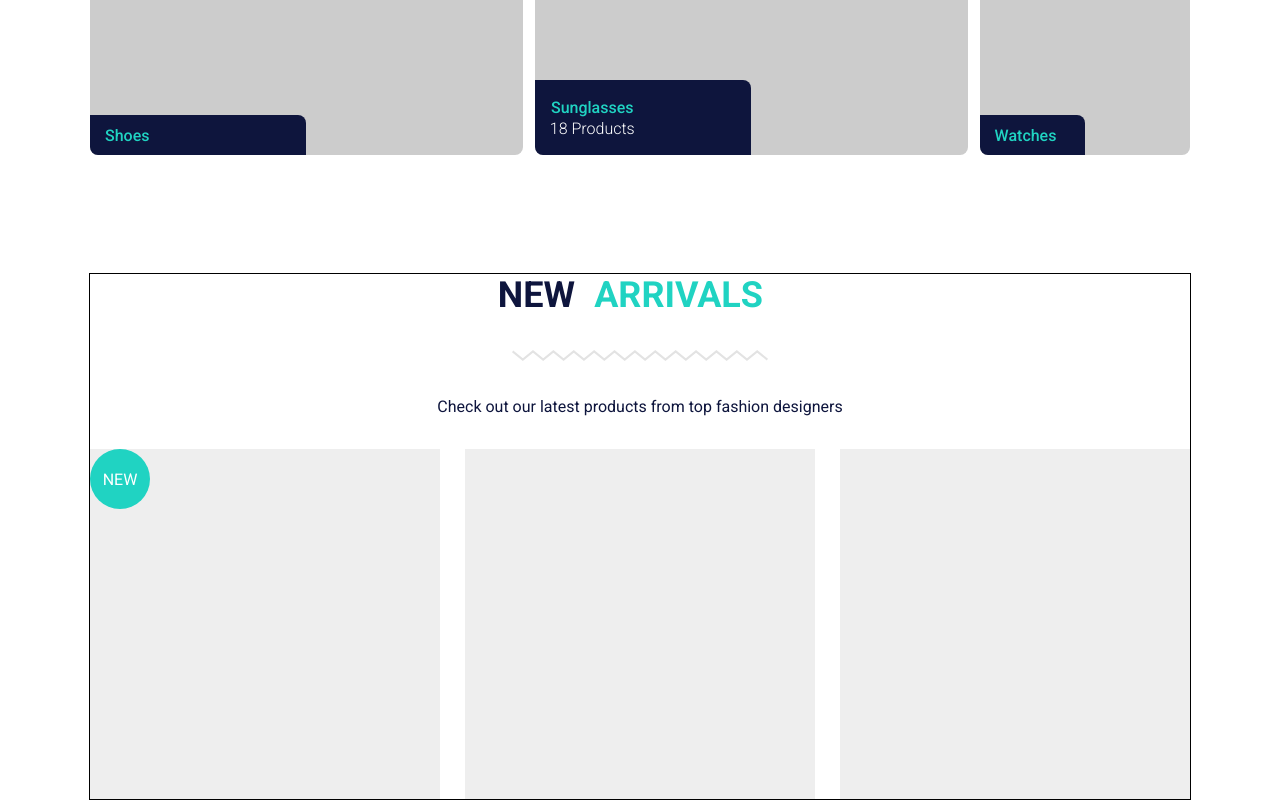
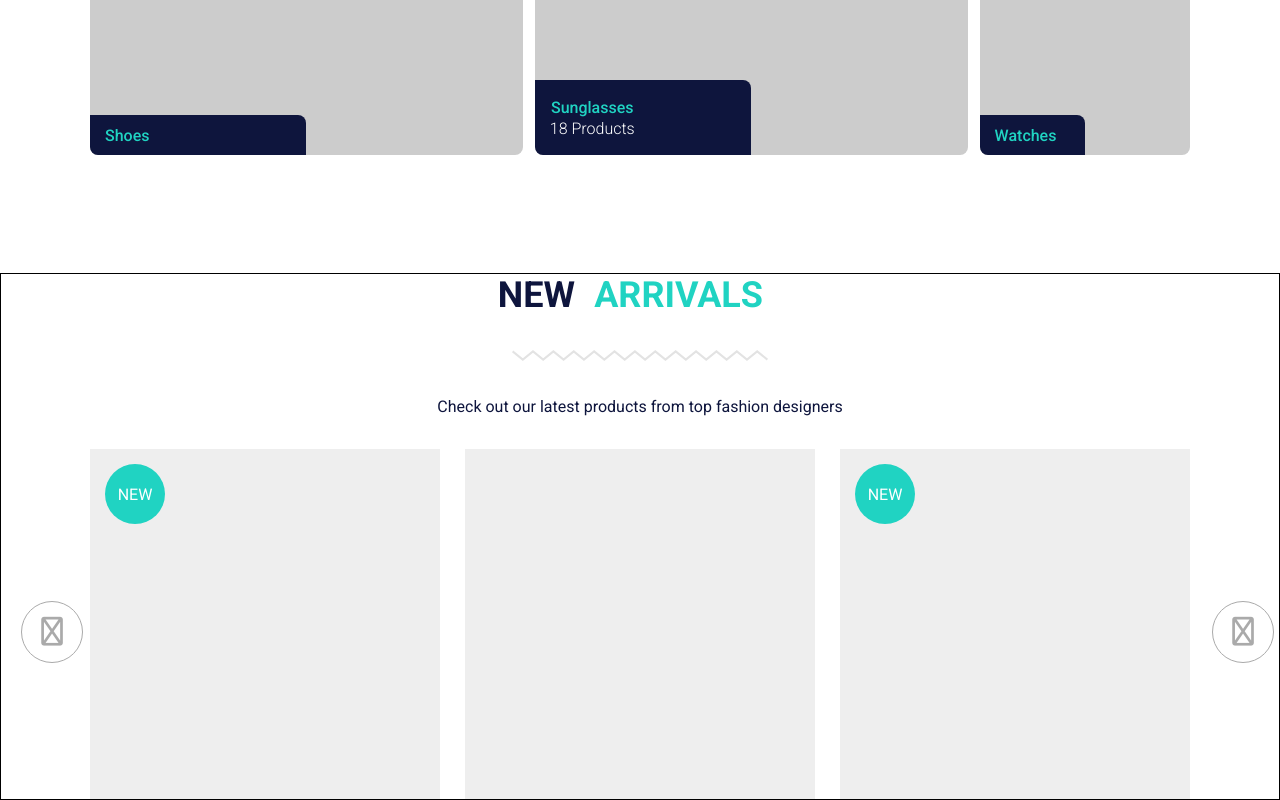
Before and after one commit to ScrumWin21/ScrumFrontEnd, a React (Create React App) app: page / in a window 1280 px wide. Shown: the part 1704-2504 px from the top of the page. Built offline with nearby package versions, Linux system fonts and the light colour scheme.

Commit message:
working on showcas 4

```diff
--- a/css/App.css
+++ b/css/App.css
@@ -403,6 +403,16 @@ p {
   width: 350px;
   height: 350px;
   background-color: #eeeeee;
+  position: relative;
+}
+
+.newArrivals-cards {
+  display: flex;
+  width: 1268px;
+  justify-content: space-between;
+  margin-left: auto;
+  margin-right: auto;
+  align-items: center;
 }
 
 #displayNew {
@@ -414,4 +424,66 @@ p {
   align-items: center;
   color: #ffffff;
   border-radius: 50%;
+  margin-left: 15px;
+  margin-top: 15px;
 }
+
+#back-arrow {
+  width: 60px;
+  height: 60px;
+  border: 1px solid #aaaaaa;
+  display: flex;
+  justify-content: center;
+  align-items: center;
+  border-radius: 50%;
+  margin-left: 15px;
+  margin-top: 15px;
+  cursor: pointer;
+  transition: all ease 0.2s;
+}
+
+#back-arrow:hover {
+  background-color: #20d3c2;
+  border: 1px solid #20d3c2;
+  transform-origin: center;
+}
+
+#back-arrow:hover .fa-chevron-left {
+  color: #ffffff;
+}
+
+.fa-chevron-left {
+  color: #aaaaaa;
+  font-size: 1.8rem;
+  font-weight: 200;
+}
+
+#forward-arrow {
+  width: 60px;
+  height: 60px;
+  border: 1px solid #aaaaaa;
+  display: flex;
+  justify-content: center;
+  align-items: center;
+  border-radius: 50%;
+  margin-left: 15px;
+  margin-top: 15px;
+  cursor: pointer;
+  transition: all ease 0.2s;
+}
+
+#forward-arrow:hover {
+  background-color: #20d3c2;
+  border: 1px solid #20d3c2;
+  transform-origin: center;
+}
+
+#forward-arrow:hover .fa-chevron-right {
+  color: #ffffff;
+}
+
+.fa-chevron-right {
+  color: #aaaaaa;
+  font-size: 1.8rem;
+  font-weight: 200;
+}
--- a/scss/_homeShowcaseFour.scss
+++ b/scss/_homeShowcaseFour.scss
@@ -31,4 +31,17 @@
   width: 350px;
   height: 350px;
   background-color: $ProductBackground;
+  position: relative;
+
 }
+
+.newArrivals-cards {
+    display: flex;
+    width: 1268px;
+    justify-content: space-between;
+    margin-left: auto;
+    margin-right: auto;
+    align-items: center;
+
+
+}
--- a/scss/_styles.scss
+++ b/scss/_styles.scss
@@ -5,7 +5,10 @@
 @import "./homeShowcaseTwo";
 @import "./homeShowcaseThree";
 @import "./homeShowcaseFour";
-@import "./smallFeatures/displayNew";
+
+
+//Small features
+@import "./smallFeatures/smallFeatures";
 
 // ** Important **
 //When creating a new component for styling, make sure to @import "" file into this file, otherwise SCSS rendering will not work.
--- /dev/null
+++ b/scss/smallFeatures/_backArrow.scss
@@ -0,0 +1,30 @@
+#back-arrow {
+    width: 60px;
+    height: 60px;
+    // background-color: $ThemeColorTeal;
+    border: 1px solid #aaaaaa;
+    display: flex;
+    justify-content: center;
+    align-items: center;
+    border-radius: 50%;
+    margin-left: 15px;
+    margin-top: 15px;
+    cursor: pointer;
+    transition: all ease 0.2s;
+
+    &:hover {
+        background-color: $ThemeColorTeal;
+        border: 1px solid $ThemeColorTeal;
+        transform-origin: center;
+
+        .fa-chevron-left {
+            color: $White;
+        }
+    }
+}
+
+.fa-chevron-left {
+    color: #aaaaaa;
+    font-size: 1.8rem;
+    font-weight: 200;
+}
--- a/scss/smallFeatures/_displayNew.scss
+++ b/scss/smallFeatures/_displayNew.scss
@@ -7,4 +7,6 @@
   align-items: center;
   color: $White;
   border-radius: 50%;
+  margin-left: 15px;
+  margin-top: 15px;
 }
--- /dev/null
+++ b/scss/smallFeatures/_forwardArrow.scss
@@ -0,0 +1,30 @@
+#forward-arrow {
+  width: 60px;
+  height: 60px;
+  // background-color: $ThemeColorTeal;
+  border: 1px solid #aaaaaa;
+  display: flex;
+  justify-content: center;
+  align-items: center;
+  border-radius: 50%;
+  margin-left: 15px;
+  margin-top: 15px;
+  cursor: pointer;
+  transition: all ease 0.2s;
+
+  &:hover {
+    background-color: $ThemeColorTeal;
+    border: 1px solid $ThemeColorTeal;
+    transform-origin: center;
+
+    .fa-chevron-right {
+      color: $White;
+    }
+  }
+}
+
+.fa-chevron-right {
+  color: #aaaaaa;
+  font-size: 1.8rem;
+  font-weight: 200;
+}
--- /dev/null
+++ b/scss/smallFeatures/_smallFeatures.scss
@@ -0,0 +1,5 @@
+@import "./displayNew";
+@import "./backArrow";
+@import "./forwardArrow";
+
+// Import all small features first into this file
--- a/src/components/index/homeShowcaseFour.js
+++ b/src/components/index/homeShowcaseFour.js
@@ -1,11 +1,13 @@
 import React from "react";
 import sqiggleLine from "../../images/homeImages/sqiggleLine.svg";
 import { DisplayNew } from "../shared/smallFeatures/DisplayNew";
+import { BackArrow } from "../shared/smallFeatures/BackArrow";
+import { ForwardArrow } from "../shared/smallFeatures/ForwardArrow";
 
 export const HomeShowcaseFour = () => {
   return (
     <>
-      <div id="home-showcase-four" className="ContainerRegular margin-lr-auto">
+      <div id="home-showcase-four">
         <div>
           <span id="new">NEW</span>
           <span id="arrivales">ARRIVALS</span>
@@ -14,12 +16,21 @@ export const HomeShowcaseFour = () => {
             <p>Check out our latest products from top fashion designers</p>
           </div>
 
-          <div id="home-newArrivals-cards-container">
-            <div className="product-card-regular">
-              <DisplayNew />
+          <div className="newArrivals-cards">
+            <BackArrow />
+            <div
+              id="home-newArrivals-cards-container"
+              className="ContainerRegular margin-lr-auto"
+            >
+              <div className="product-card-regular">
+                <DisplayNew />
+              </div>
+              <div className="product-card-regular"></div>
+              <div className="product-card-regular">
+                <DisplayNew />
+              </div>
             </div>
-            <div className="product-card-regular"></div>
-            <div className="product-card-regular"></div>
+            <ForwardArrow />
           </div>
         </div>
       </div>
--- /dev/null
+++ b/src/components/shared/smallFeatures/BackArrow.js
@@ -0,0 +1,11 @@
+import React from "react";
+
+export const BackArrow = () => {
+  return (
+    <>
+      <div id="back-arrow">
+        <i className="fa-solid fa-chevron-left"></i>
+      </div>
+    </>
+  );
+};
--- /dev/null
+++ b/src/components/shared/smallFeatures/ForwardArrow.js
@@ -0,0 +1,11 @@
+import React from "react";
+
+export const ForwardArrow = () => {
+  return (
+    <>
+      <div id="forward-arrow">
+        <i className="fa-solid fa-chevron-right"></i>
+      </div>
+    </>
+  );
+};
```
Lines whose indentation alone changed are shown as unchanged.
